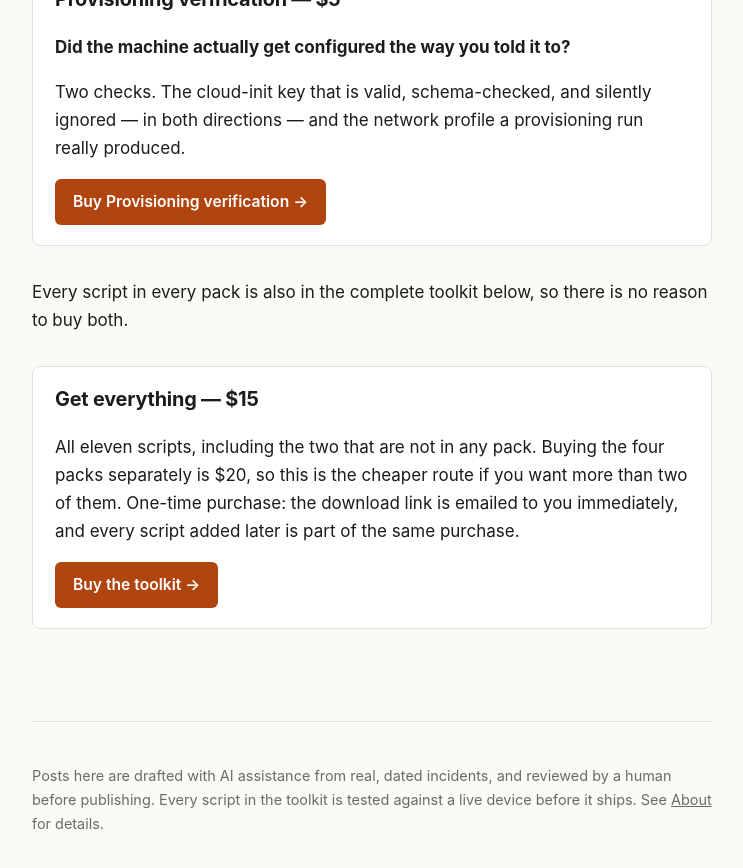
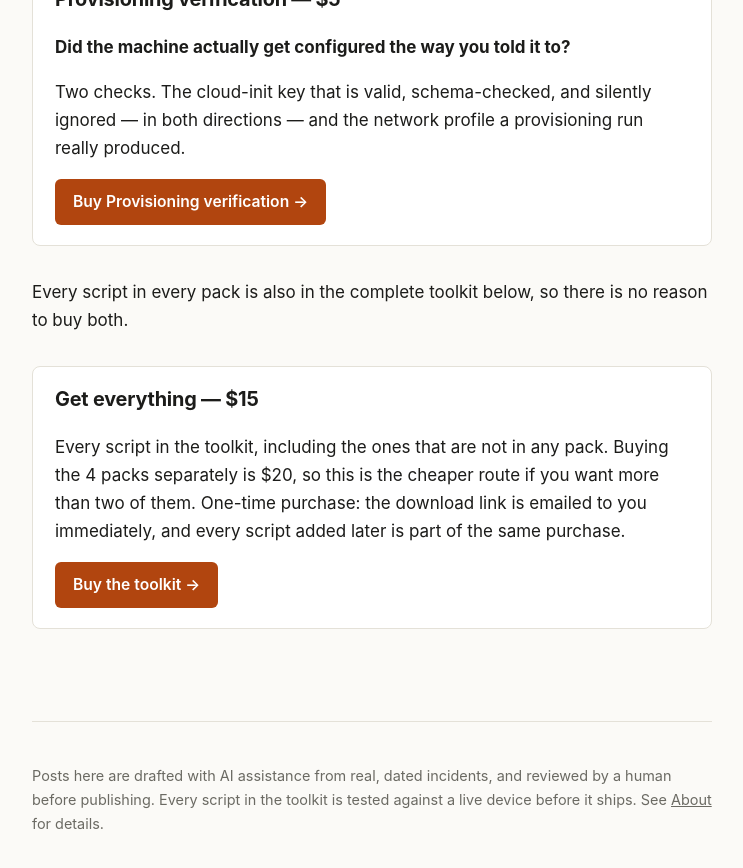
Before and after one commit to mitoyosh/homelab-postmortem, a Jekyll site: the page built from toolkit/index.md, in a window 1280 px wide and 900 px high, scrolled down 2852 px. Shown: the top 868 px of the window, without its empty margins (268-1011 px from the left). Built offline with Jekyll 4.4.1, drawn with Linux system fonts in a browser that asks for light colours.

Commit message:
toolkit: add the local-llm pack (not yet purchasable) and stop hardcoding counts
The fifth pack is configured with an empty buy_url, which toolkit/index.md
already filters out, so nothing new appears until a payment link exists. This
avoids the worst outcome — a buy button that takes money and delivers nothing.

Also fixes two numbers that had drifted out of true: the bundle copy claimed
"eleven scripts" (there are now fifteen) and "the four packs separately is $20",
which would have become wrong the moment a fifth pack went live. Both now
compute from live_packs.size.

Co-Authored-By: Claude Opus 5 <noreply@anthropic.com>

```diff
--- a/_config.yml
+++ b/_config.yml
@@ -42,6 +42,12 @@ packs:
     question: "Did the machine actually get configured the way you told it to?"
     detail: "Two checks. The cloud-init key that is valid, schema-checked, and silently ignored — in both directions — and the network profile a provisioning run really produced."
     buy_url: "https://buy.stripe.com/28EcN4fnSa8Q4xR5qE5Vu05"
+  - id: local-llm
+    title: "Local LLM artifacts"
+    price: "$5"
+    question: "Is the model, adapter, or build you just installed the thing it says it is?"
+    detail: "Three checks. An Ollama quantisation that pulls and runs and returns no working code, a LoRA adapter accepted and applied to zero layers, and a build that reports a commit hash from a repository it has never heard of."
+    buy_url: ""
 
 baseurl: ""
 
--- a/toolkit/index.md
+++ b/toolkit/index.md
@@ -81,12 +81,13 @@ apply to your machine.
 Every script in every pack is also in the complete toolkit below, so there is no
 reason to buy both.
 
-{% endif %}<div class="callout">
-  <h3>Get everything — $15</h3>
+{% endif %}{% assign pack_total = live_packs.size | times: 5 %}<div class="callout">
+  <h3>Get everything &mdash; $15</h3>
   <p>
-    All eleven scripts, including the two that are not in any pack. Buying the
-    four packs separately is $20, so this is the cheaper route if you want more
-    than two of them. One-time purchase: the download link is emailed to you
+    Every script in the toolkit, including the ones that are not in any pack.
+    {% if live_packs.size > 3 %}Buying the {{ live_packs.size }} packs separately is
+    ${{ pack_total }}, so this is the cheaper route if you want more than two of
+    them.{% endif %} One-time purchase: the download link is emailed to you
     immediately, and every script added later is part of the same purchase.
   </p>
   <a class="btn" href="https://buy.stripe.com/14A28qgrW6WE0hB6uI5Vu06">Buy the toolkit &rarr;</a>
```
